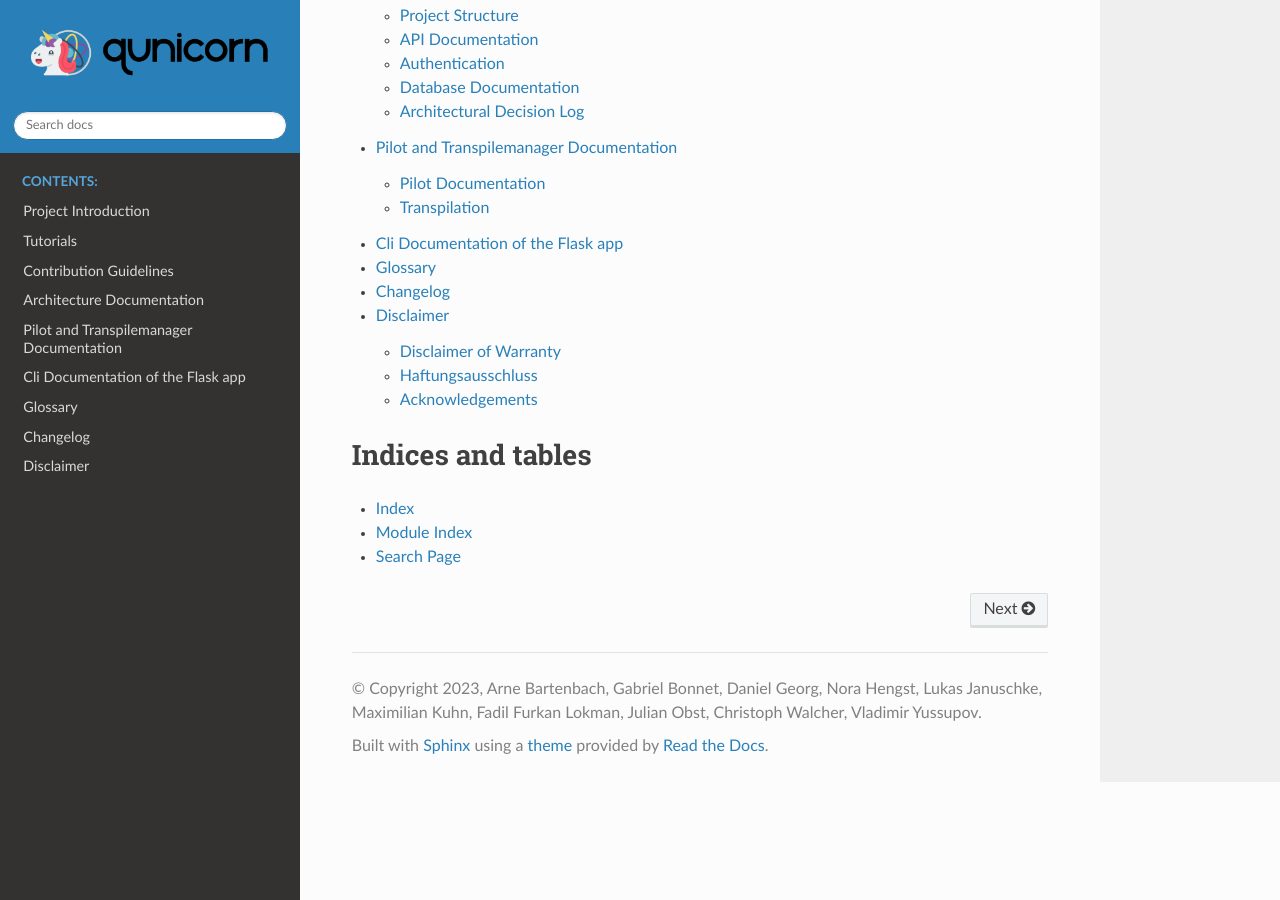
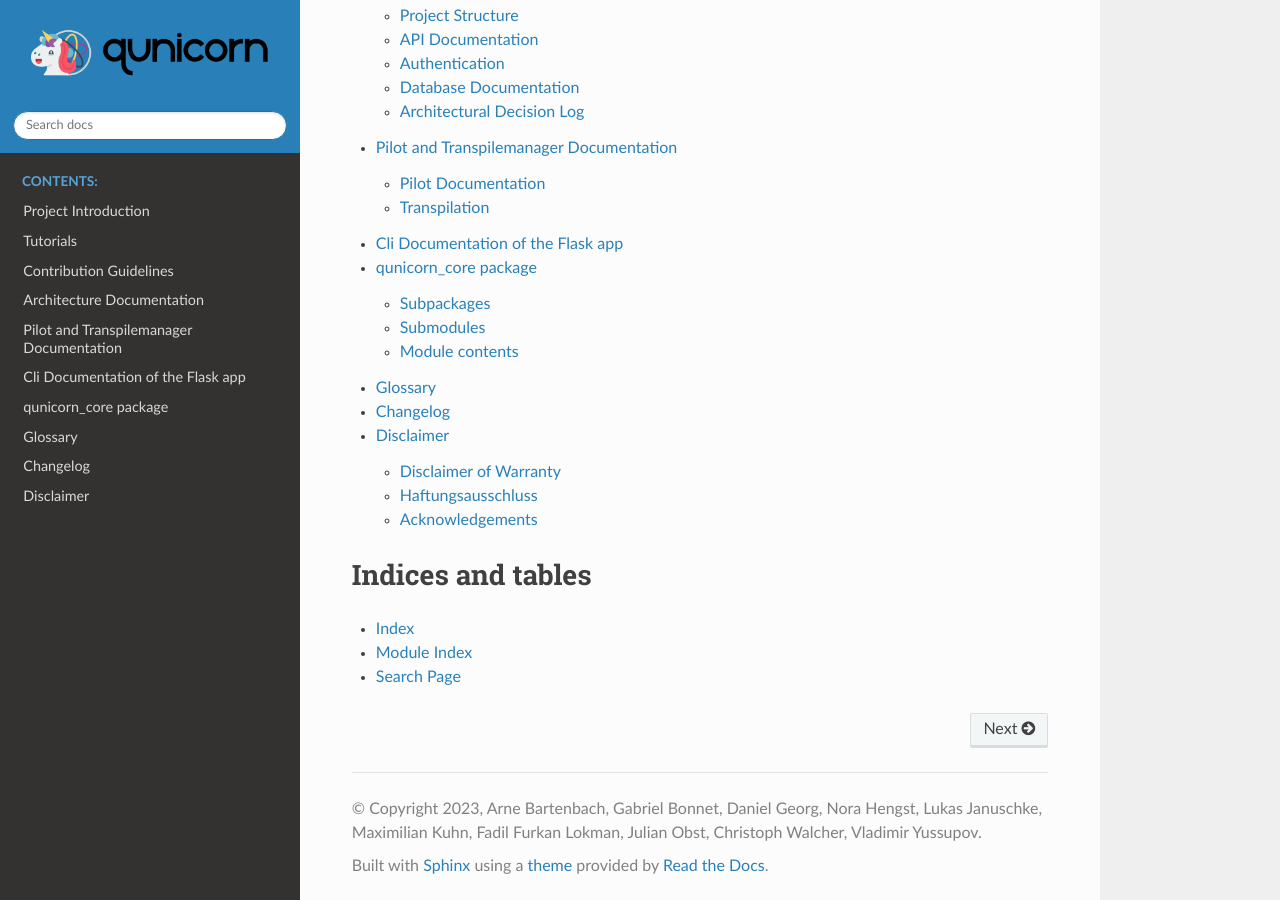
Before and after one commit to qunicorn/qunicorn-core, a Sphinx documentation site: the page built from docs/index.rst, in a window 1280 px wide and 900 px high, scrolled down 744 px. Built offline with Sphinx 7.4.7 and the Read the Docs theme 2.0.0, drawn with Linux system fonts in a browser that asks for light colours; pages that are not in the unit, such as notebooks, are missing from menus.

Commit message:
Add source documentation to main toctree

```diff
--- a/docs/index.rst
+++ b/docs/index.rst
@@ -12,6 +12,7 @@ Welcome to Qunicorn_Core's documentation!
    architecture_documentation/main_architecture
    pilot_documentation/main_pilot_documentation
    others/cli
+   source/qunicorn_core
    others/glossary
    others/changelog
    others/disclaimer
```
